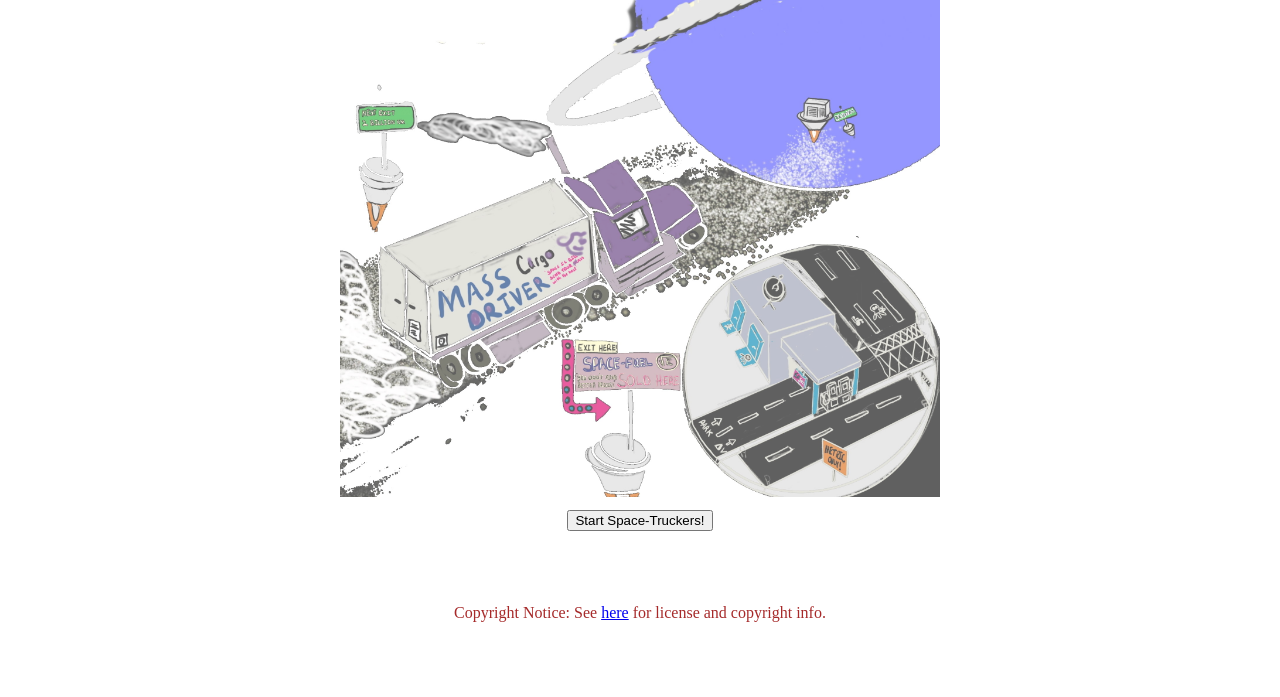
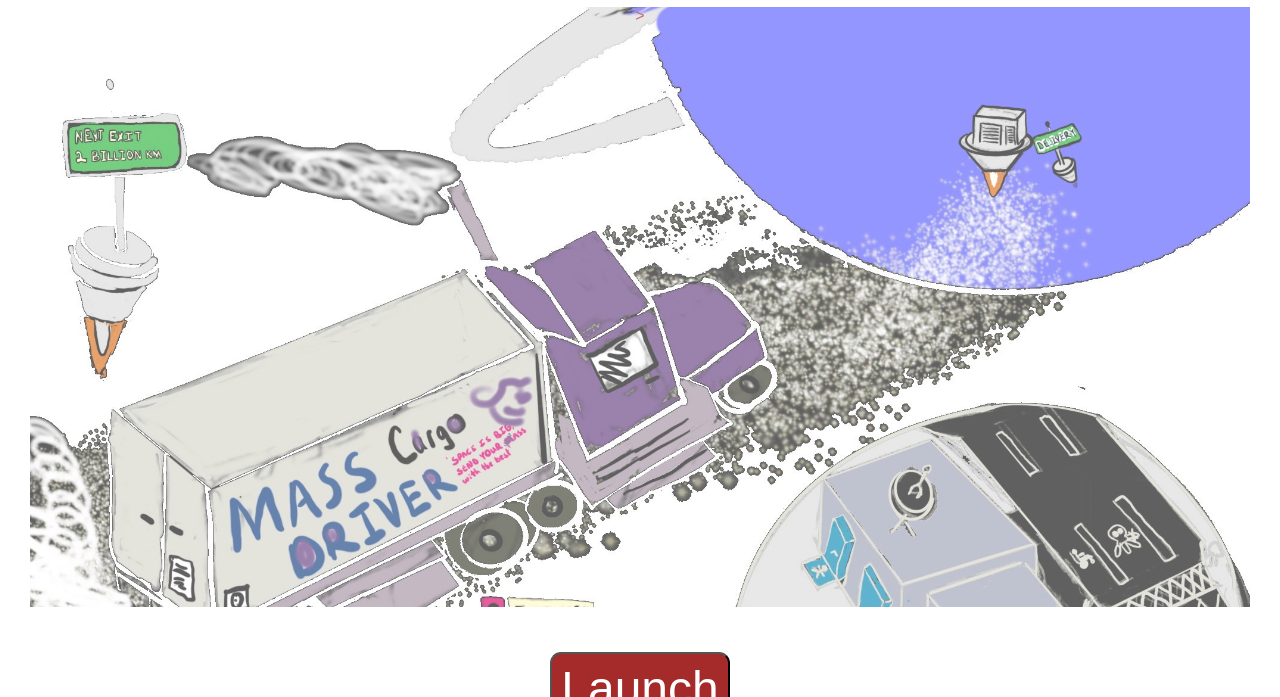
Before and after one commit to jelster/space-truckers, a website: page public/index.html in a window 1280 px wide. Shown: the part 103-800 px from the top of the page. Drawn offline with Linux system fonts and the light colour scheme.

Commit message:
Tweak landing page styles and markup

```diff
--- a/public/index.html
+++ b/public/index.html
@@ -5,6 +5,9 @@
   <meta charset="utf-8">
   <title>Space-Truckers: The Video Game!</title>
   <style>
+    * {
+      font-family: sans-serif;
+    }
     html,
     body {
       overflow: hidden;
@@ -20,42 +23,73 @@
       touch-action: none;
     }
 
-    #landingPageContainer {
-      position: absolute;
-      width: 100%;
-      height: 800px;
-      display: grid;
+    #pageContainer {
+      position: relative;
+      background: transparent;
+      margin: 10px;
+      padding: 17px;
+      border: solid white;
+      border-radius: 7px;
       color: brown;
       text-align: center;
 
+    }
 
+    #landingPageContainer {
+      width: 100%;
+      height: 100%;
     }
+
     #hero {
       height: 600px;
       background: url('space-truckers-landing-logo.jpg') center center transparent no-repeat;
-      background-size: contain;
+      background-size: cover;
       opacity: 0.68;
+      margin-bottom: 40px;
     }
-    #ctaRow, #footer {
-      height: 80px;
 
+    #ctaRow,
+    #footer {
+      min-height: fit-content;
+    }
+
+    #ctaRow button {
+      font-size: 36pt;
+      padding: 7px 9px;
+      margin: 5px 7px;
+      background: brown;
+      border-radius: 11px;
+      color: white;
+      cursor: pointer;
+    }
+
+    .background-canvas {
+      position: absolute;
+      top: 0;
+      left: auto;
+      z-index: -10;
     }
   </style>
 </head>
 
 <body>
+  <div id="pageContainer">
+    <h1>Space-Truckers: The Video Game</h1>
     <div id="landingPageContainer">
       <div id="hero">
-      <h1>Space-Truckers: The Video Game</h1>
+
         <noscript>Your web browser doesn't support javascript.</noscript>>
       </div>
       <div id="ctaRow">
-<button>Start Space-Truckers!</button>
+        <button>Launch</button>
       </div>
       <div id="footer">
-Copyright Notice: See <a href="//github.com/jelster/space-truckers/LICENSE">here</a> for license and copyright info.
+        Copyright Notice: See <a href="//github.com/jelster/space-truckers/LICENSE">here</a> for license and copyright
+        info.
       </div>
     </div>
+  </div>
+
 </body>
 
 </html>
--- a/src/index.js
+++ b/src/index.js
@@ -4,8 +4,8 @@ const CanvasName = "index-canvas";
 
 let canvas = document.createElement("canvas");
 canvas.id = CanvasName;
-canvas.style.width = "100%";
-canvas.style.height = "100%";
+
+canvas.classList.add("background-canvas");
 document.body.appendChild(canvas);
 
 let eng = new Engine(canvas, true, null, true);
@@ -13,3 +13,5 @@ let startScene = createStartScene(eng);
 eng.runRenderLoop(() => {
     startScene.scene.render();
 });
+
+//canvas.classList.remove("background-canvas");
```
Lines whose indentation alone changed are shown as unchanged.
